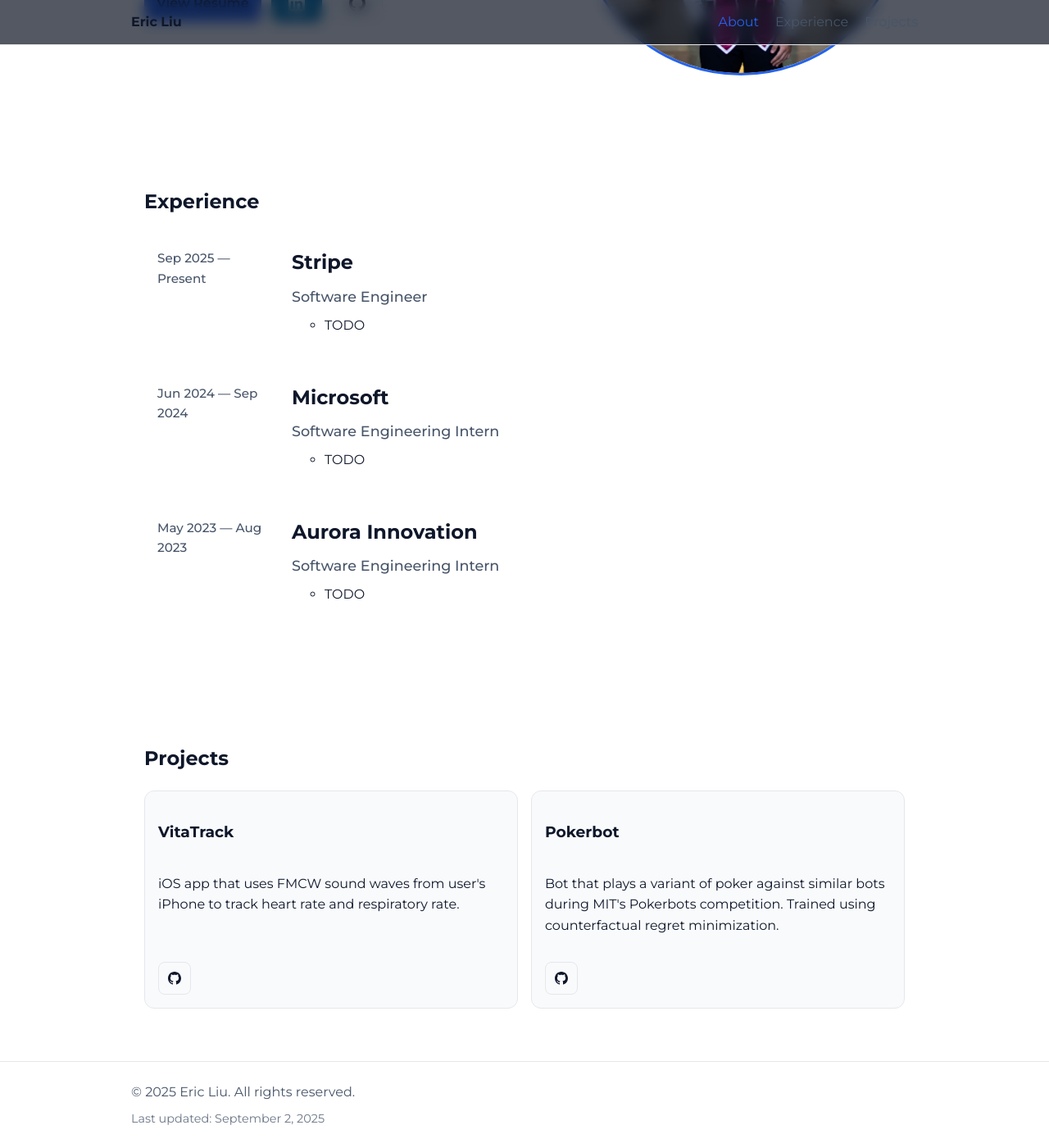
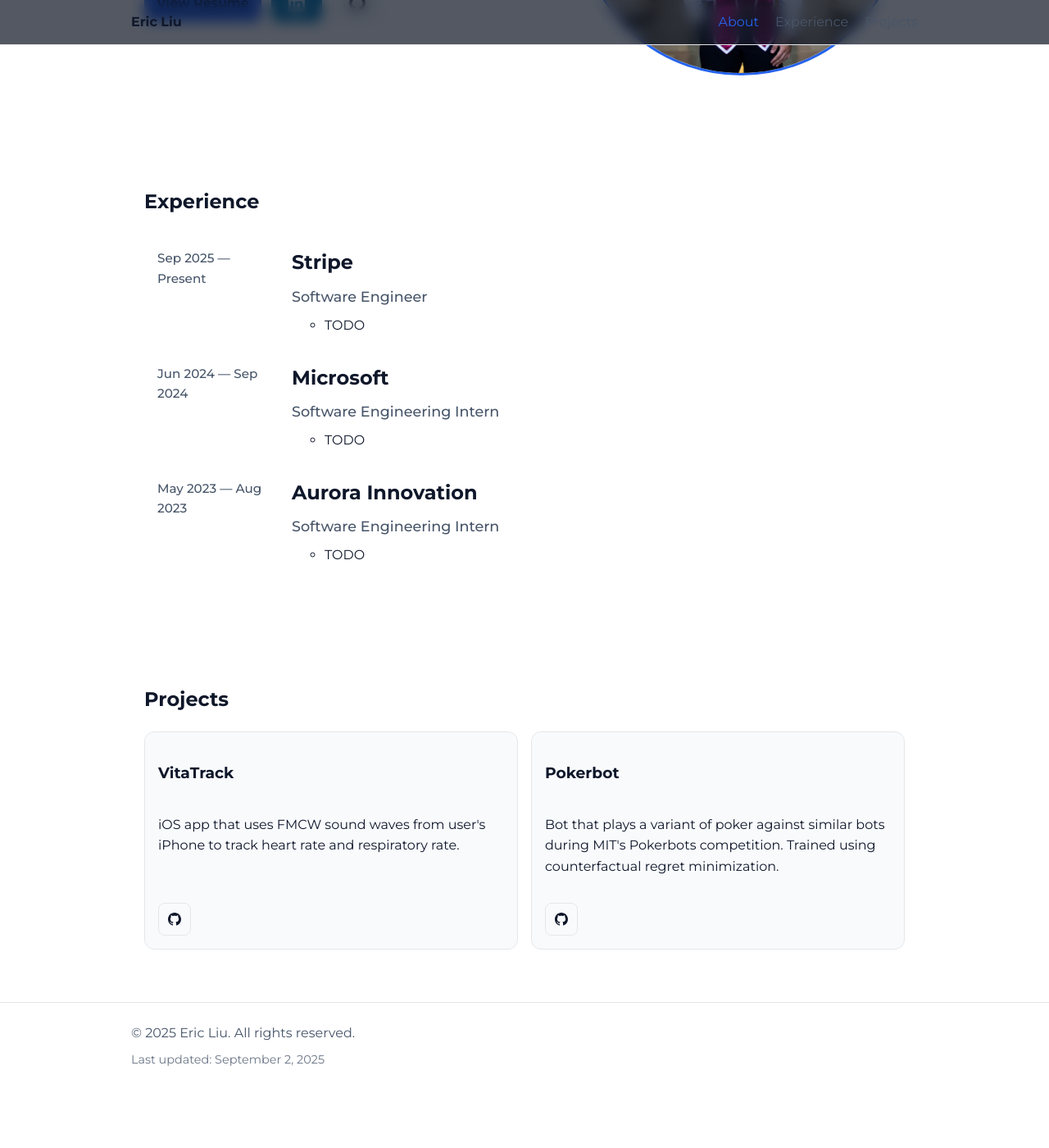
Before and after one commit to liueric1/liueric1.github.io, a Jekyll site: the page built from index.html, in a window 1280 px wide and 1400 px high, scrolled down 427 px. Shown: the whole window at 82% size. Built offline with Jekyll 4.4.1, drawn with Linux system fonts in a browser that asks for light colours; after the commit the page ends 1755 px from its top, so only the background shows below that.

Commit message:
update 10/17/2025

```diff
--- a/_includes/experience.html
+++ b/_includes/experience.html
@@ -10,9 +10,8 @@
             Stripe
             <a href="https://stripe.com" class="company-link" target="_blank" rel="noopener" aria-label="Visit Stripe website">
               <svg xmlns="http://www.w3.org/2000/svg" width="16" height="16" viewBox="0 0 24 24" fill="none" stroke="currentColor" stroke-width="2" stroke-linecap="round" stroke-linejoin="round">
-                <path d="M18 13v6a2 2 0 0 1-2 2H5a2 2 0 0 1-2-2V8a2 2 0 0 1 2-2h6"></path>
-                <polyline points="15 3 21 3 21 9"></polyline>
-                <line x1="10" y1="14" x2="21" y2="3"></line>
+                <path d="M10 13a5 5 0 0 0 7.54.54l3-3a5 5 0 0 0-7.07-7.07l-1.72 1.71"></path>
+                <path d="M14 11a5 5 0 0 0-7.54-.54l-3 3a5 5 0 0 0 7.07 7.07l1.71-1.71"></path>
               </svg>
             </a>
           </h3>
@@ -31,9 +30,8 @@
             Microsoft
             <a href="https://microsoft.com" class="company-link" target="_blank" rel="noopener" aria-label="Visit Microsoft website">
               <svg xmlns="http://www.w3.org/2000/svg" width="16" height="16" viewBox="0 0 24 24" fill="none" stroke="currentColor" stroke-width="2" stroke-linecap="round" stroke-linejoin="round">
-                <path d="M18 13v6a2 2 0 0 1-2 2H5a2 2 0 0 1-2-2V8a2 2 0 0 1 2-2h6"></path>
-                <polyline points="15 3 21 3 21 9"></polyline>
-                <line x1="10" y1="14" x2="21" y2="3"></line>
+                <path d="M10 13a5 5 0 0 0 7.54.54l3-3a5 5 0 0 0-7.07-7.07l-1.72 1.71"></path>
+                <path d="M14 11a5 5 0 0 0-7.54-.54l-3 3a5 5 0 0 0 7.07 7.07l1.71-1.71"></path>
               </svg>
             </a>
           </h3>
@@ -52,9 +50,8 @@
             Aurora Innovation
             <a href="https://aurora.tech/company" class="company-link" target="_blank" rel="noopener" aria-label="Visit Aurora Innovation website">
               <svg xmlns="http://www.w3.org/2000/svg" width="16" height="16" viewBox="0 0 24 24" fill="none" stroke="currentColor" stroke-width="2" stroke-linecap="round" stroke-linejoin="round">
-                <path d="M18 13v6a2 2 0 0 1-2 2H5a2 2 0 0 1-2-2V8a2 2 0 0 1 2-2h6"></path>
-                <polyline points="15 3 21 3 21 9"></polyline>
-                <line x1="10" y1="14" x2="21" y2="3"></line>
+                <path d="M10 13a5 5 0 0 0 7.54.54l3-3a5 5 0 0 0-7.07-7.07l-1.72 1.71"></path>
+                <path d="M14 11a5 5 0 0 0-7.54-.54l-3 3a5 5 0 0 0 7.07 7.07l1.71-1.71"></path>
               </svg>
             </a>
           </h3>
--- a/styles/main.css
+++ b/styles/main.css
@@ -276,7 +276,6 @@
     border-radius: 8px;
     transition: all 0.2s ease;
     align-items: flex-start;
-    margin-bottom: 24px;
   }
 
   .timeline-item:hover {
@@ -284,10 +283,10 @@
     transform: translateX(4px);
   }
 
-  .timeline:hover .timeline-item:not(:hover) {
+  /* .timeline:hover .timeline-item:not(:hover) {
     opacity: 0.4;
     transition: opacity 0.2s ease;
-  }
+  } */
 
   .timeline-date {
     color: var(--muted);
```
Also changed, not shown: 3 other files.
